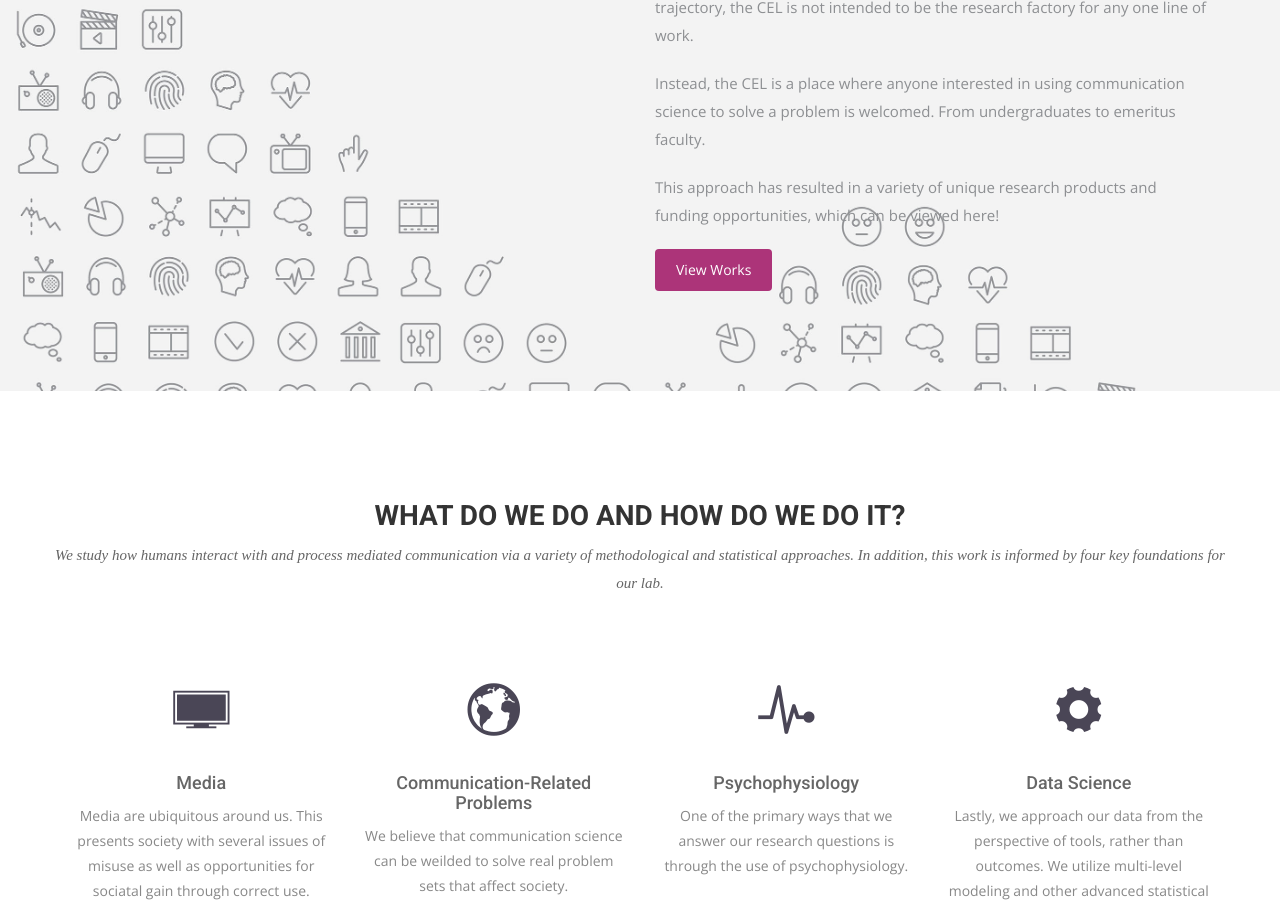
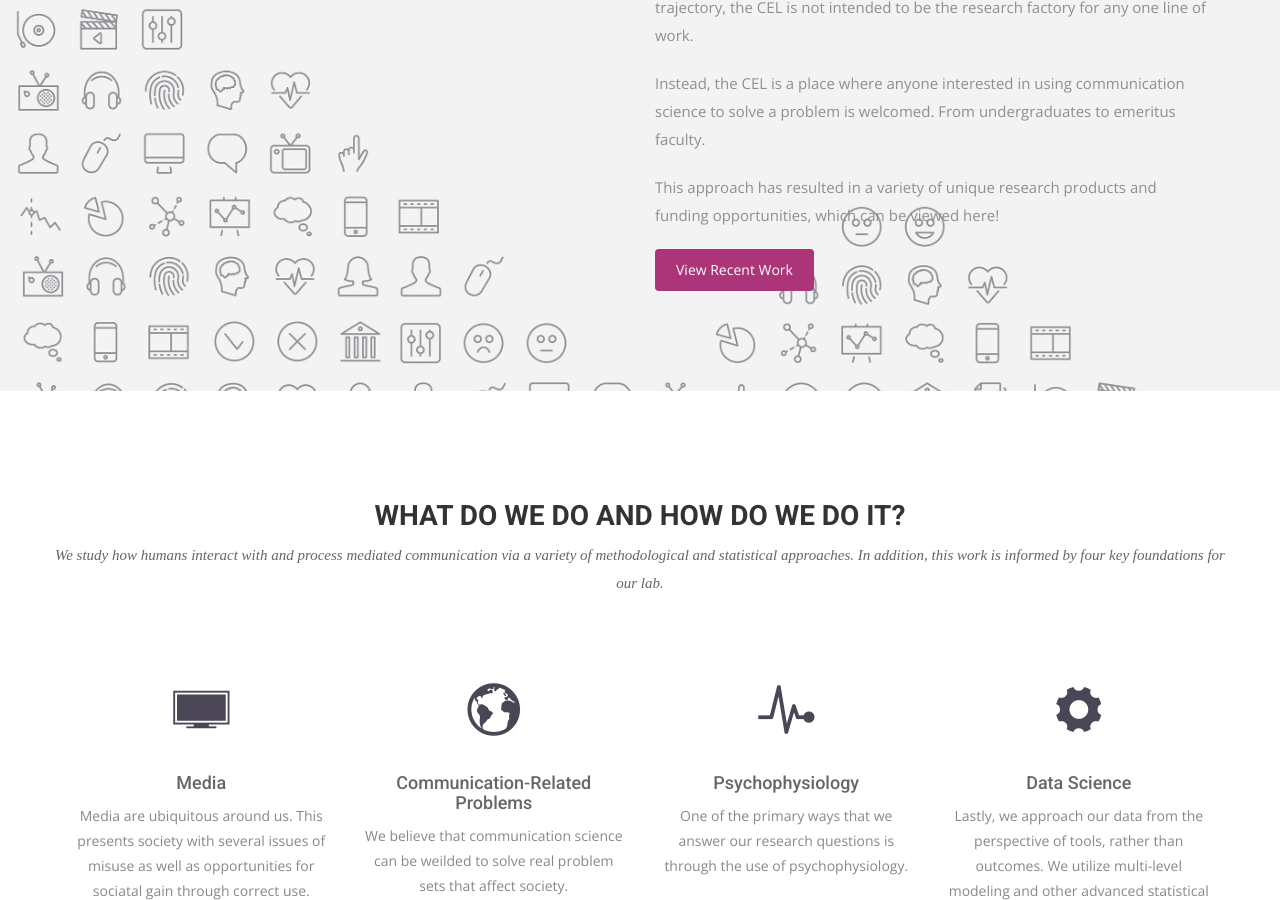
Before and after one commit to cognitionemotionlab/cognitionemotionlab.github.io, a Jekyll site: the page built from index.html, in a window 1280 px wide and 900 px high, scrolled down 1642 px. Built offline with Jekyll 4.4.1, drawn with Linux system fonts in a browser that asks for light colours; nearby versions of some CDN libraries; some web fonts are replaced.

Commit message:
Changed copy on button.

```diff
--- a/index.html
+++ b/index.html
@@ -47,7 +47,7 @@ permalink: /
       <p>While each PI within the CEL has their own graduate students and research trajectory, the CEL is not intended to be the research factory for any one line of work.</p>
       <p>Instead, the CEL is a place where anyone interested in using communication science to solve a problem is welcomed. From undergraduates to emeritus faculty.</p>
       <p>This approach has resulted in a variety of unique research products and funding opportunities, which can be viewed here!</p>
-      <a href="#" class="btn btn-view-works">View Works</a>
+      <a href="#" class="btn btn-view-works">View Recent Work</a>
     </div>
   </div>
 </div>
```
